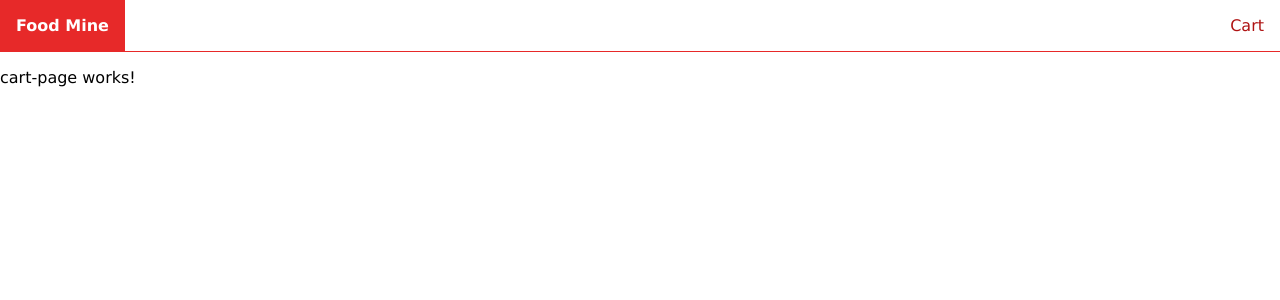
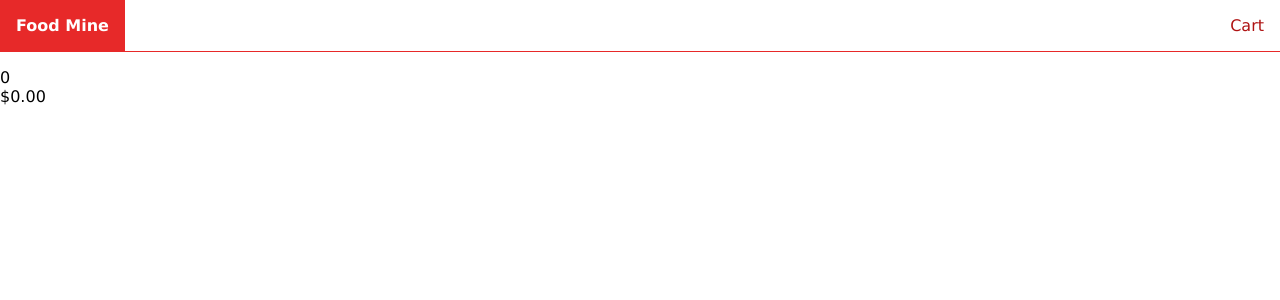
Before and after one commit to ChaviduBandara/FoodMine-Website, an Angular app in the folder foodmine/: page /cart-page in a window 1280 px wide. Shown: the top 300 px of the page. Built offline with nearby package versions, Linux system fonts and the light colour scheme.

Commit message:
updated code

```diff
--- a/foodmine/src/app/cart-page/cart-page.component.html
+++ b/foodmine/src/app/cart-page/cart-page.component.html
@@ -1 +1,34 @@
-<p>cart-page works!</p>
+<ul>
+    <li *ngFor="let cartItem of cart.items">
+        <div>
+            <img [src]="cartItem.food.imageUrl" [alt]="cartItem.food.name">
+        </div>
+        <div>
+            <a [routerLink]="['/food', cartItem.food.id]">
+                {{cartItem.food.name}}
+            </a>
+        </div>
+        <div>
+            <select #quantitySelect (change)="changeQuantity(cartItem, quantitySelect.value)">
+                <option *ngFor="let qty of [1,2,3,4,5]" [value]="qty" [selected]="cartItem.quantity === qty">
+                    {{ qty }}
+                </option>
+            </select>
+        </div>
+        <div>
+            {{cartItem.price | currency}}
+        </div>
+        <div>
+            <button class="remove-button" (click)="removeFromCart(cartItem)">
+                Remove
+            </button>
+        </div>
+    </li>
+</ul>
+
+<div class="checkout">
+    <div>
+        <div class="foods-count">{{cart.items.length}}</div>
+        <div class="total-price">{{cart.totalPrice | currency}}</div>
+    </div>
+</div>
--- a/foodmine/src/app/cart-page/cart-page.component.ts
+++ b/foodmine/src/app/cart-page/cart-page.component.ts
@@ -2,17 +2,21 @@ import { Component, OnInit } from '@angular/core';
 import { CartService } from '../services/cart/cart.service';
 import { Cart } from '../shared/models/Cart';
 import { CartItem } from '../shared/models/CardItem';
+import { CommonModule, NgFor } from '@angular/common';
+import { RouterModule } from '@angular/router';
 
 @Component({
   selector: 'app-cart-page',
-  imports: [],
+  imports: [NgFor, RouterModule, CommonModule],
   templateUrl: './cart-page.component.html',
   styleUrl: './cart-page.component.css'
 })
 export class CartPageComponent implements OnInit{
 
   cart!:Cart;
-  constructor(private cartService: CartService){}
+  constructor(private cartService: CartService){
+    this.setCart();
+  }
 
   ngOnInit(): void {
 
--- a/foodmine/src/app/header/header.component.html
+++ b/foodmine/src/app/header/header.component.html
@@ -4,7 +4,7 @@
         <nav>
             <ul>
                 <li>
-                    <a href="/cart-page" routerLink="/cart-page">Cart</a>
+                    <a routerLink="/cart-page">Cart</a>
                 </li>
             </ul>
         </nav>
--- a/foodmine/src/app/header/header.component.ts
+++ b/foodmine/src/app/header/header.component.ts
@@ -1,8 +1,9 @@
 import { Component } from '@angular/core';
+import { RouterModule } from '@angular/router';
 
 @Component({
   selector: 'app-header',
-  imports: [],
+  imports: [RouterModule],
   templateUrl: './header.component.html',
   styleUrl: './header.component.css'
 })
```
